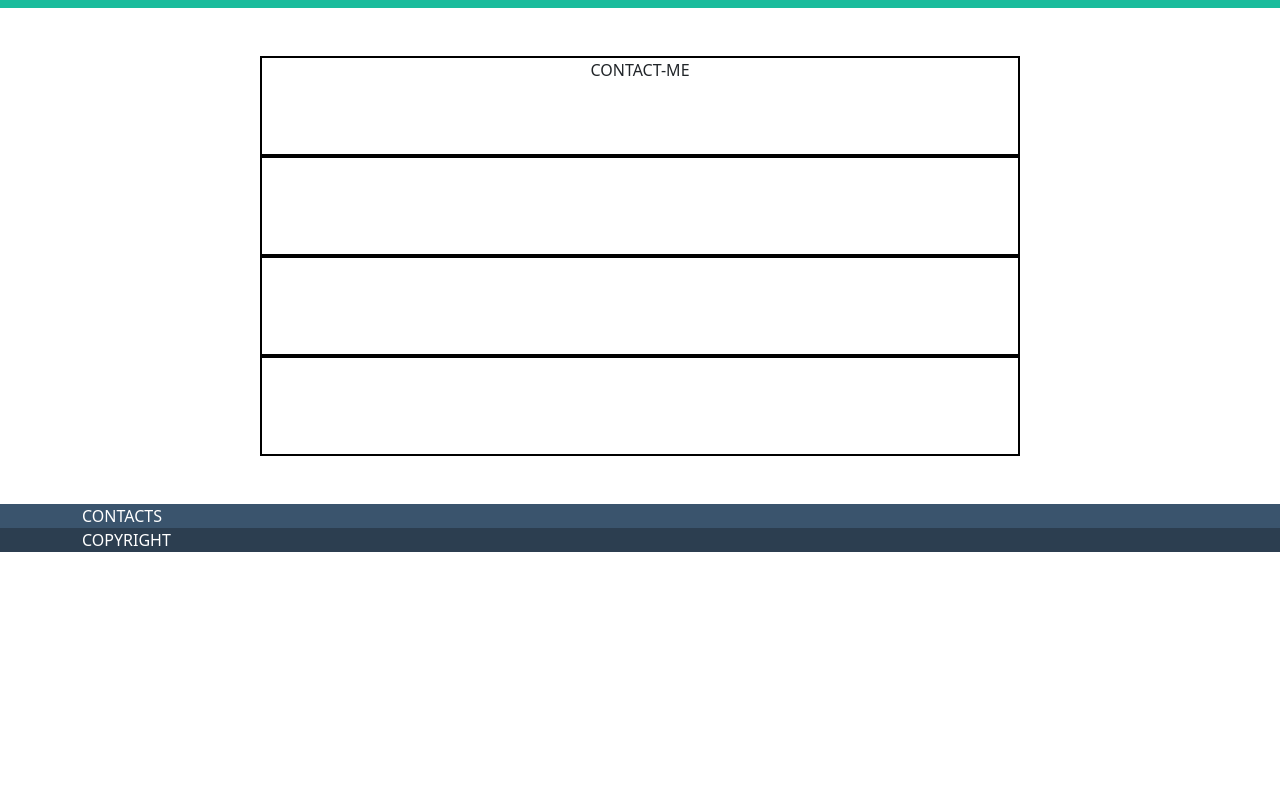
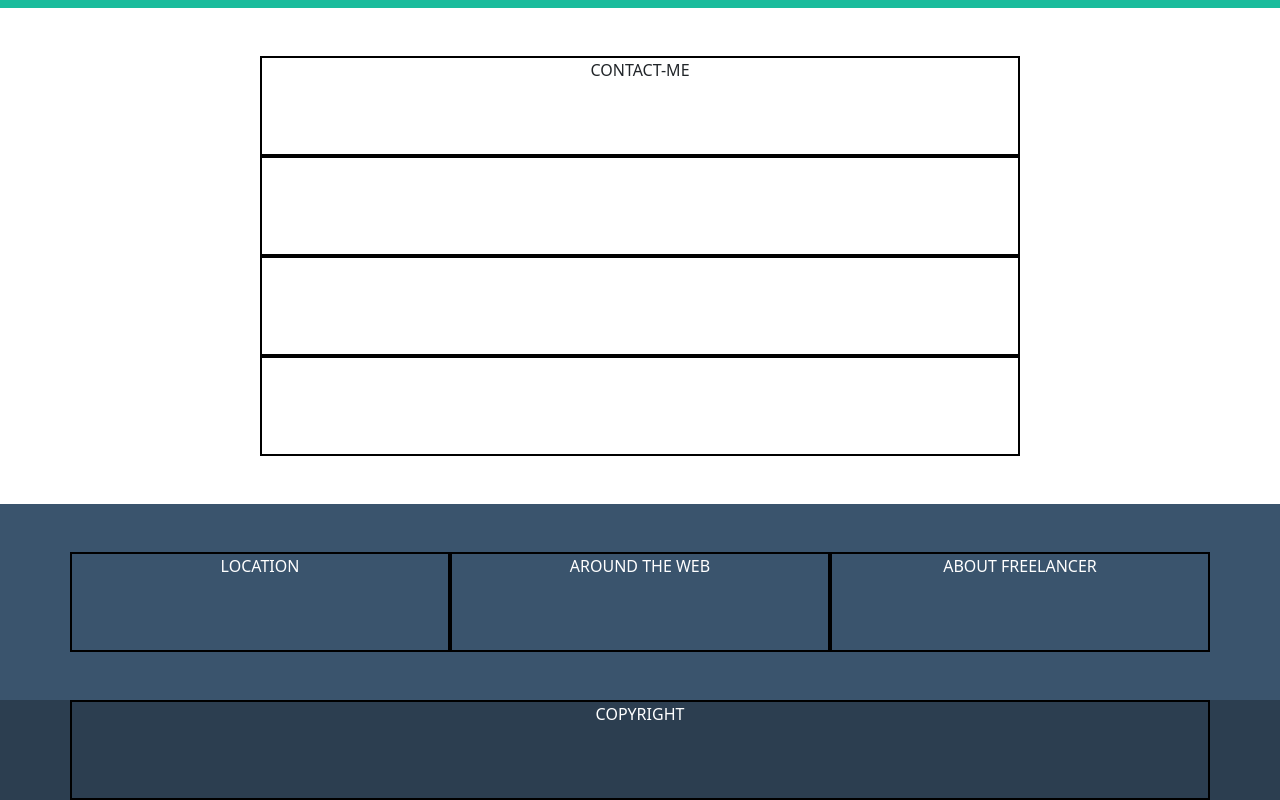
Before and after one commit to EmanueleVenditti95/html-css-bootstrap-freelancer, a plain HTML site: page index.html in a window 1280 px wide. Shown: the part 1370-2170 px from the top of the page. Before the commit the page ends 1922 px from the top, so only its background shows below. Drawn offline with nearby package versions, Linux system fonts and the light colour scheme.

Commit message:
Add - footer layout

```diff
--- a/index.html
+++ b/index.html
@@ -87,13 +87,19 @@
 
         <section class="contacts">
             <div class="container text-white">
-                CONTACTS
+                <div class="row flex-wrap justify-content-center pt-5 pb-5">
+                    <div class="col-10 col-md-4 text-center debug">LOCATION</div>
+                    <div class="col-10 col-md-4 text-center debug">AROUND THE WEB</div>
+                    <div class="col-10 col-md-4 text-center debug">ABOUT FREELANCER</div>
+                </div>
             </div>
         </section>
 
         <section class="copyright">
             <div class="container text-white">
-                COPYRIGHT
+                <div class="row">
+                    <div class="col-12 text-center debug">COPYRIGHT</div>
+                </div>
             </div>
         </section>
 
```
